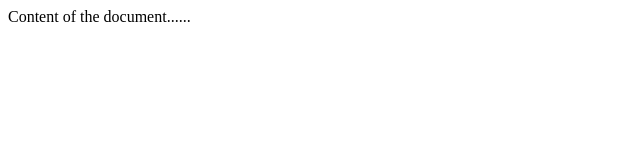
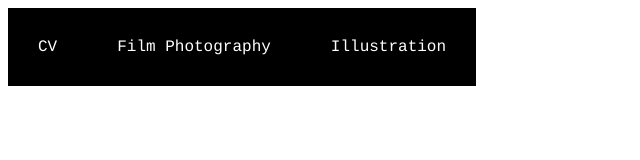
Before and after one commit to laurabzz/laurazebrauskaite, a plain HTML site: page index.html in a window 1280 px wide. Shown: the whole page, without its empty margins (0-640 px from the left). Drawn offline with Linux system fonts and the light colour scheme.

Commit message:
style added

```diff
--- a/index.html
+++ b/index.html
@@ -2,11 +2,24 @@
 <html>
 <head>
 <meta charset="UTF-8">
-<title>Title of the document</title>
+<title>Laura Zebrauskaite</title>
+<!-- scripts -->
+<link rel="stylesheet" href="style.css">
 </head>
 
 <body>
-Content of the document......
+
+<ul>
+
+	<li><a href="#CV"> CV</a></li>
+
+	<li><a href="#filmphotography"> Film Photography</a></li>
+
+	<li><a href="#illustration"> Illustration</a></li>
+</ul>
+
+
+
 </body>
 
 </html>
--- /dev/null
+++ b/style.css
@@ -0,0 +1,25 @@
+ul {
+    list-style-type: none;
+    margin: 0;
+    padding: 0;
+    overflow: hidden;
+    font-family: courier;
+}
+
+li {
+    float: left;
+}
+
+li a {
+    display: block;
+    color: white;
+    text-align: center;
+    padding: 30px;
+    text-decoration: none;
+    background-color: black
+}
+
+li a:hover {
+    background-color: white;
+    color: black;
+}
```
